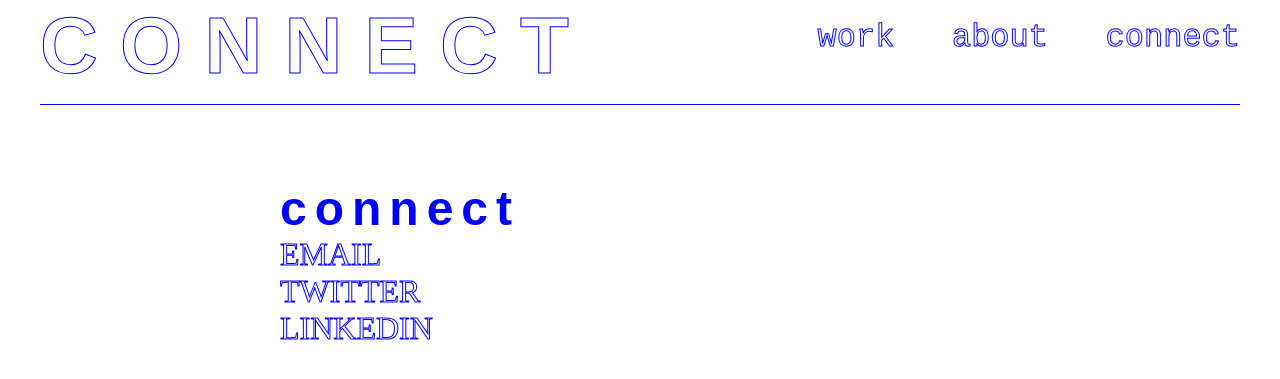
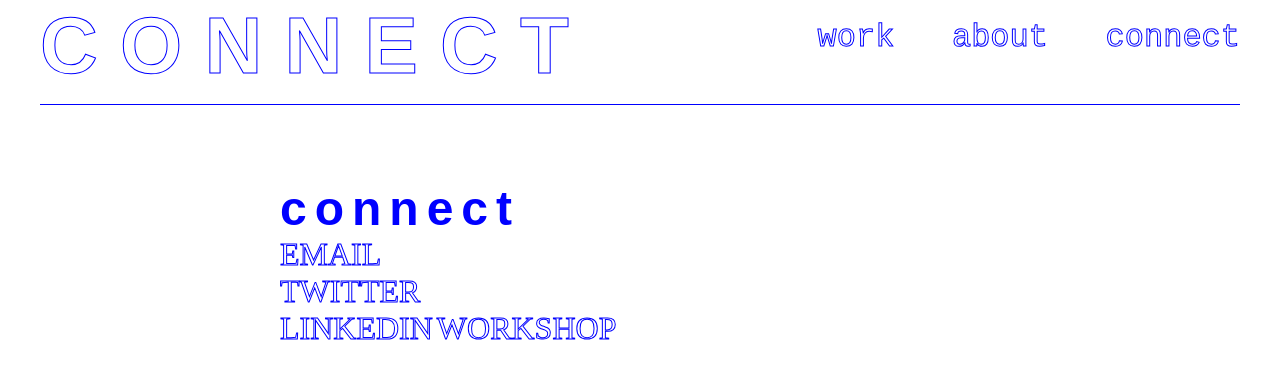
Before and after one commit to reram/reram.github.io, a Jekyll site: the page connect.html, which Jekyll copies as it is, in a window 1280 px wide. Shown: the top 379 px of the page. Built offline with Jekyll 4.4.1, drawn with Linux system fonts in a browser that asks for light colours.

Commit message:
Update connect.html

```diff
--- a/connect.html
+++ b/connect.html
@@ -30,6 +30,7 @@
     <a href="mailto:reramakrishnan@gmail.com">EMAIL</a><br>
     <a href="https://twitter.com/hashtagrhea">TWITTER</a><br>
     <a href="www.linkedin.com/in/rhea-ramakrishnan">LINKEDIN</a>
+    <a href="http://rhearamakrishnan.com/workshop.pdf">WORKSHOP</a>
     </p>
   </div>
 </body>
```
